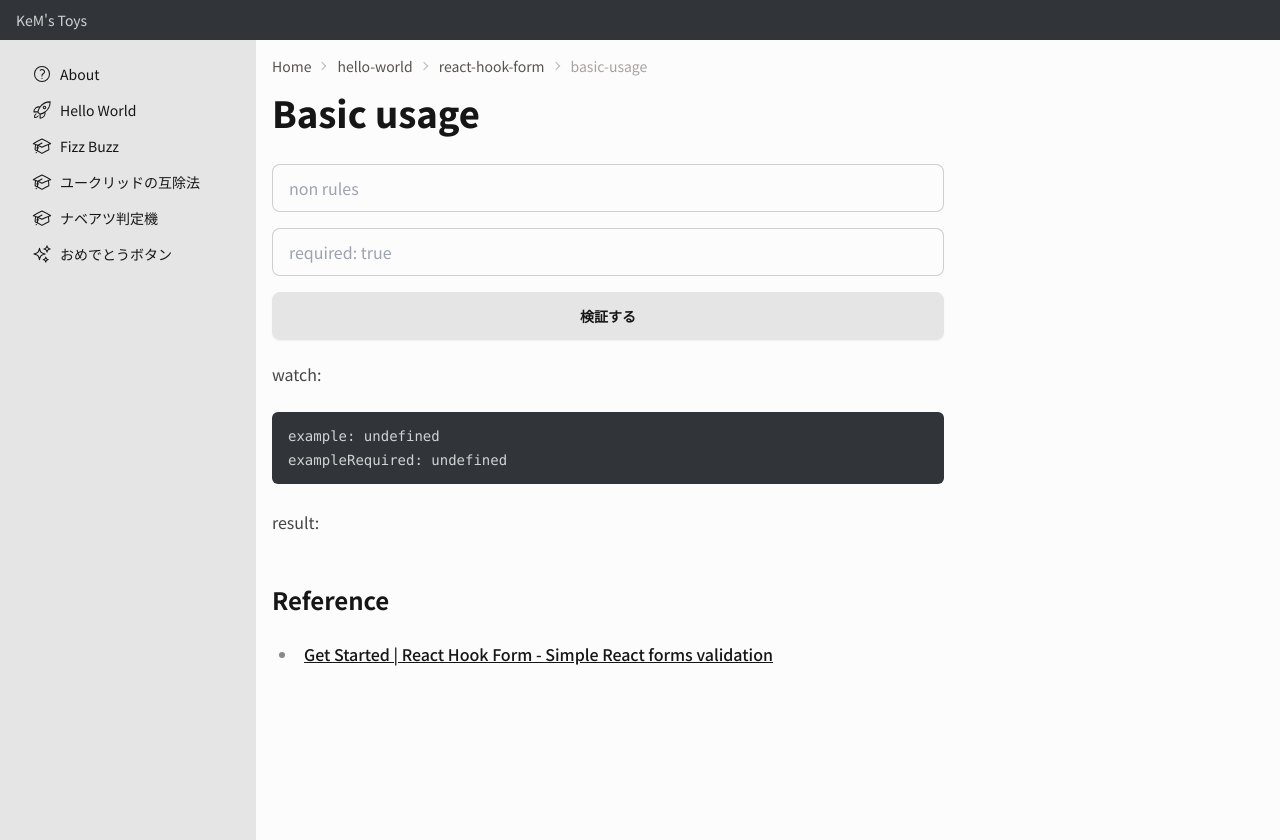
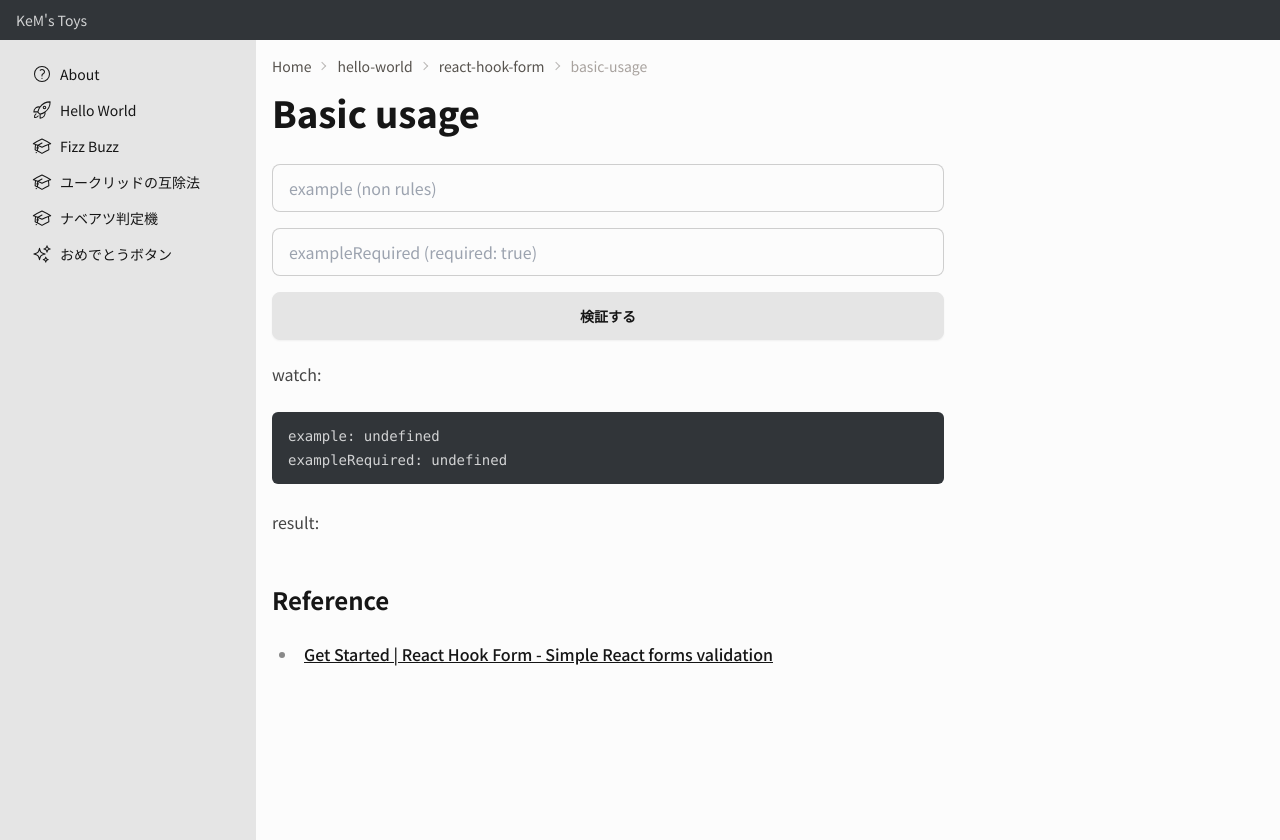
Before and after one commit to kem198/kems-toys, a Next.js app: page /hello-world/react-hook-form/basic-usage in a window 1280 px wide. Built offline with nearby package versions, Linux system fonts and the light colour scheme.

Commit message:
small changed

```diff
--- a/src/app/(contents)/(pages)/hello-world/react-hook-form/basic-usage/page.tsx
+++ b/src/app/(contents)/(pages)/hello-world/react-hook-form/basic-usage/page.tsx
@@ -48,14 +48,14 @@ const App = () => {
         {/* "register" 関数を呼び出して入力をフックに登録する */}
         <input
           className="input input-bordered"
-          placeholder="non rules"
+          placeholder="example (non rules)"
           {...register('example')}
         />
 
         {/* 必須や他の標準的な HTML 検証ルールで検証を含める */}
         <input
           className="input input-bordered"
-          placeholder="required: true"
+          placeholder="exampleRequired (required: true)"
           {...register('exampleRequired', { required: true })}
         />
         {/* フィールド検証が失敗したときはエラーを表示する */}
```
